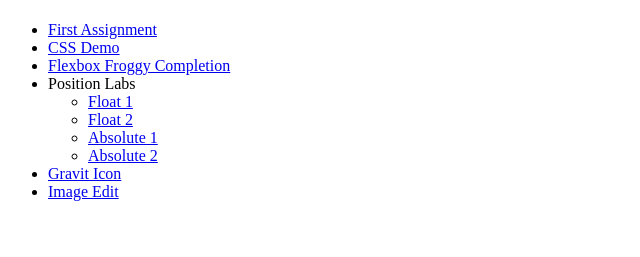
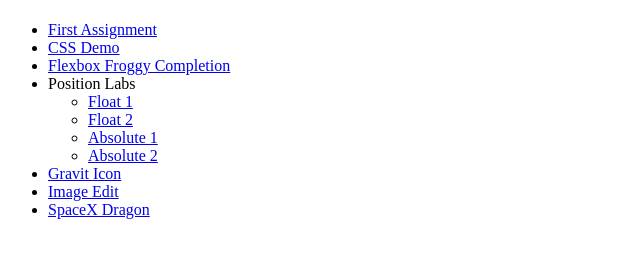
Before and after one commit to igonzalez1036/ifsc-1310, a plain HTML site: page index.html in a window 1280 px wide. Shown: the part 59-316 px from the top of the page, without its empty margins (0-640 px from the left). Drawn offline with Linux system fonts and the light colour scheme; files that its build step writes are made by us from their sources.

Commit message:
SpaceX Dragon

```diff
--- a/index.html
+++ b/index.html
@@ -28,6 +28,7 @@
       </li>
       <li><a href="assets/img/gravit_icon.jpg">Gravit Icon</a></li>
       <li><a href="assets/img/squid-game-jake.jpg">Image Edit</a></li>
+      <li><a href="dragon/index.html">SpaceX Dragon</a></li>
 
 
 
```
